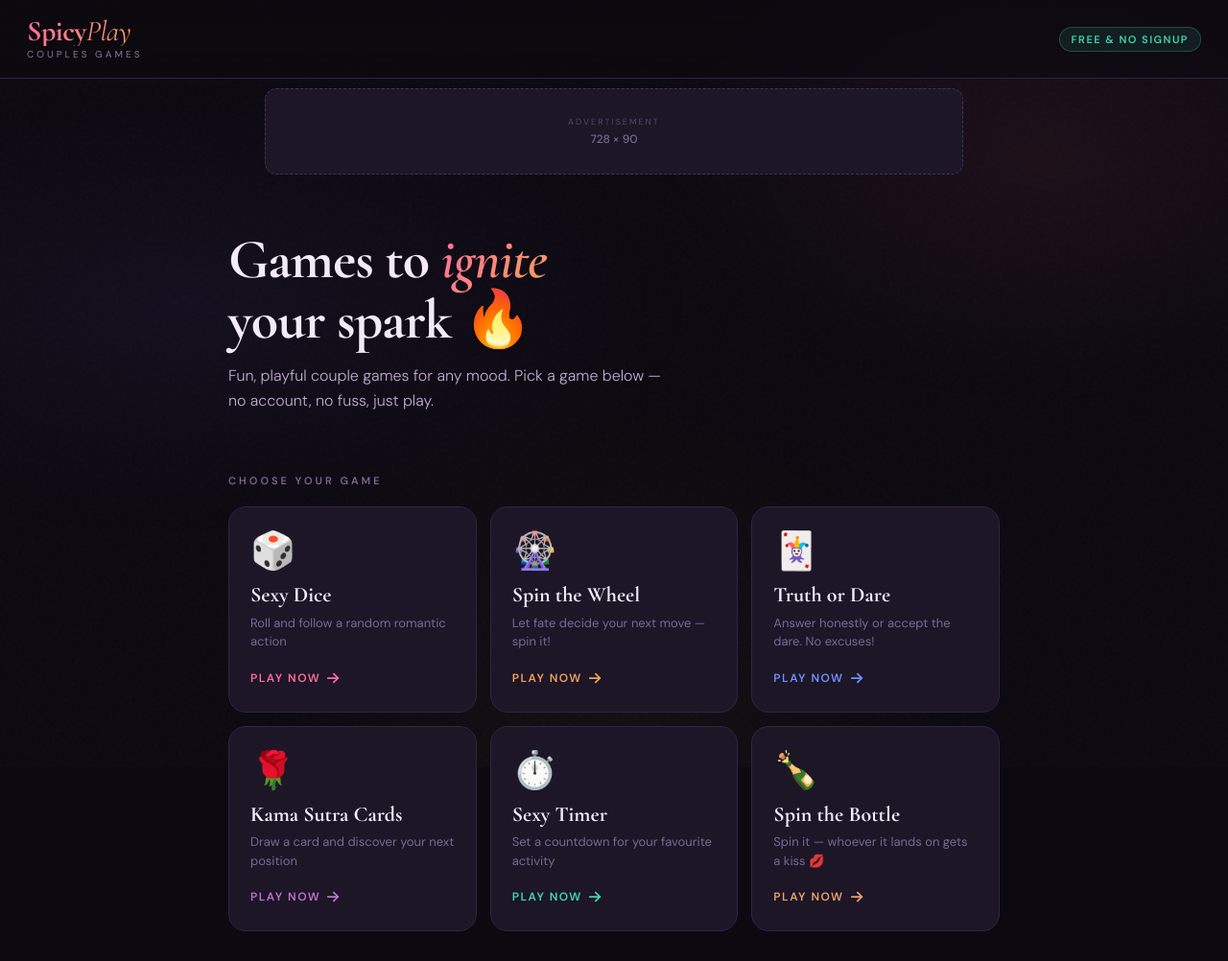
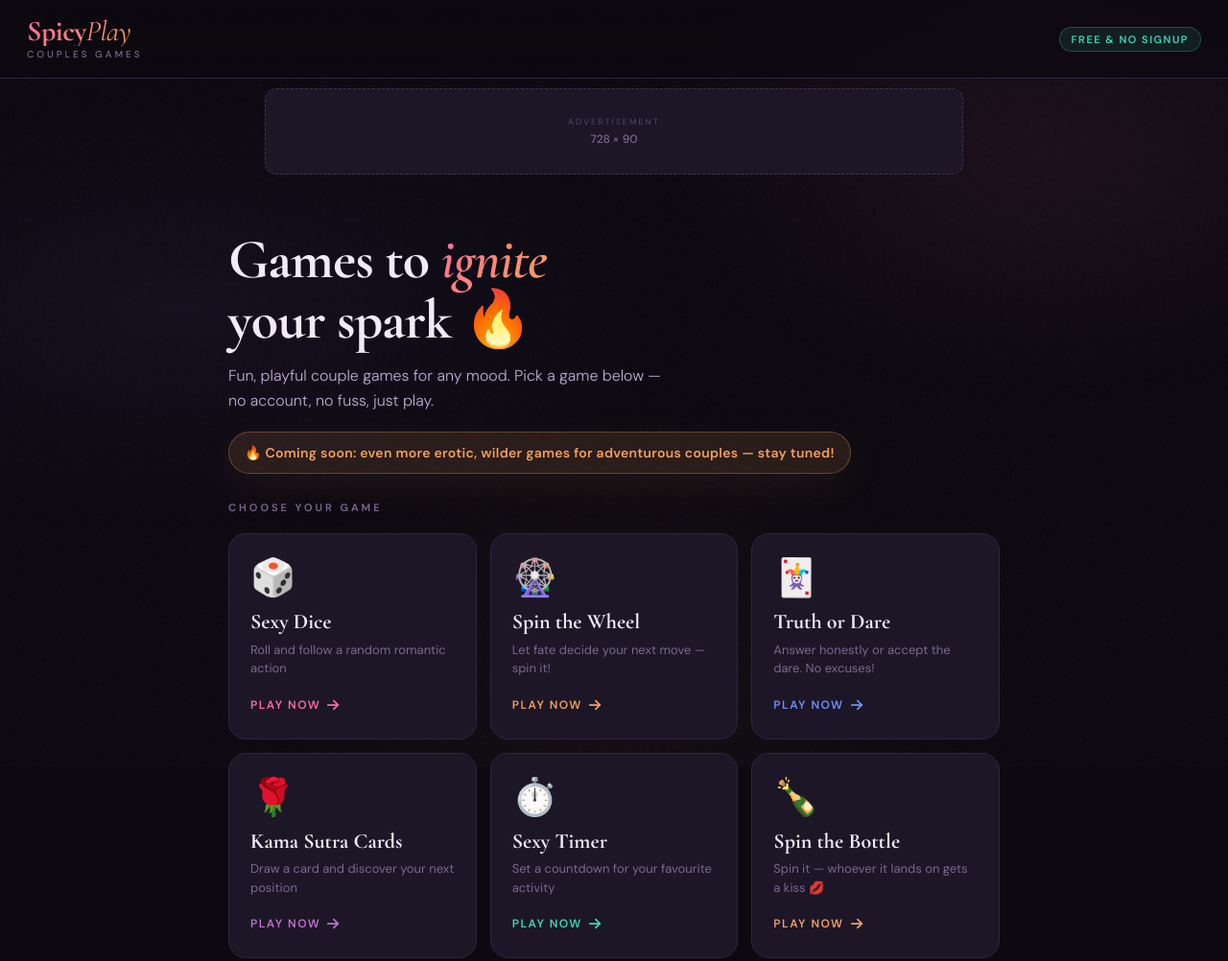
Before and after one commit to Maddy-O/inhance-relationship, a plain HTML site: page index.html in a window 1280 px wide. Shown: the top 1002 px of the page at 96% size. Drawn offline with nearby package versions, Linux system fonts and the light colour scheme.

Commit message:
comming soon

```diff
--- a/index.html
+++ b/index.html
@@ -227,7 +227,27 @@
       font-weight: 300;
       line-height: 1.6;
       max-width: 460px;
-      margin-bottom: 36px;
+      margin-bottom: 20px;
+    }
+
+    .hero-note {
+      display: inline-flex;
+      align-items: center;
+      gap: 0.35rem;
+      font-size: 14px;
+      font-weight: 600;
+      color: var(--gold);
+      background: rgba(245,160,90,0.12);
+      border: 1px solid rgba(245,160,90,0.3);
+      padding: 12px 16px;
+      border-radius: 999px;
+      letter-spacing: 0.3px;
+      max-width: fit-content;
+      box-shadow: 0 12px 40px rgba(245,160,90,0.08);
+    }
+
+    .hero-note strong {
+      color: var(--pink);
     }
 
     /* ─────────────────────────────────────────────
@@ -969,6 +989,7 @@
     <div class="hero">
       <h1 class="hero-title">Games to <em>ignite</em><br>your spark 🔥</h1>
       <p class="hero-sub">Fun, playful couple games for any mood. Pick a game below — no account, no fuss, just play.</p>
+      <p class="hero-note">🔥 Coming soon: even more erotic, wilder games for adventurous couples — stay tuned!</p>
     </div>
 
     <div class="section-wrap">
@@ -982,7 +1003,7 @@
     <div class="promo-strip" style="max-width:860px;margin:0 auto 36px;width:calc(100% - 56px);">
       <div class="promo-text">
         <h3>✨ Want 500+ extra dares &amp; positions?</h3>
-        <p>Unlock the full premium pack — curated by our naughtiest community.</p>
+        <p>Unlock the premium pack — more wild games coming soon.</p>
       </div>
       <!-- Replace href with your Gumroad / Stripe / affiliate link -->
       <a href="#" class="promo-btn">Get Premium →</a>
```
